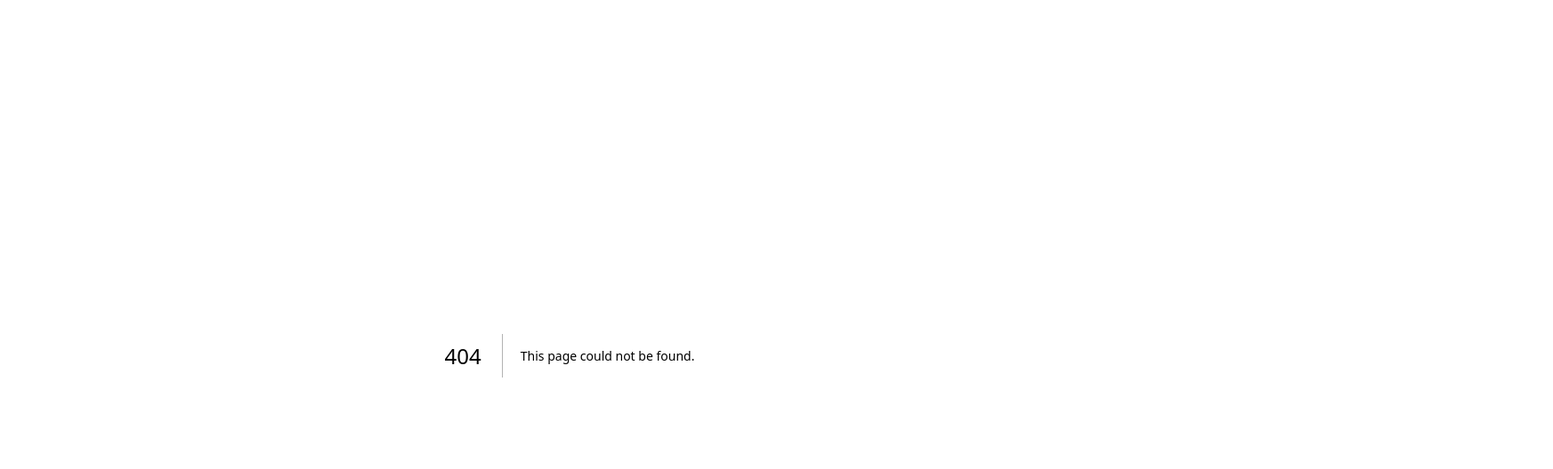
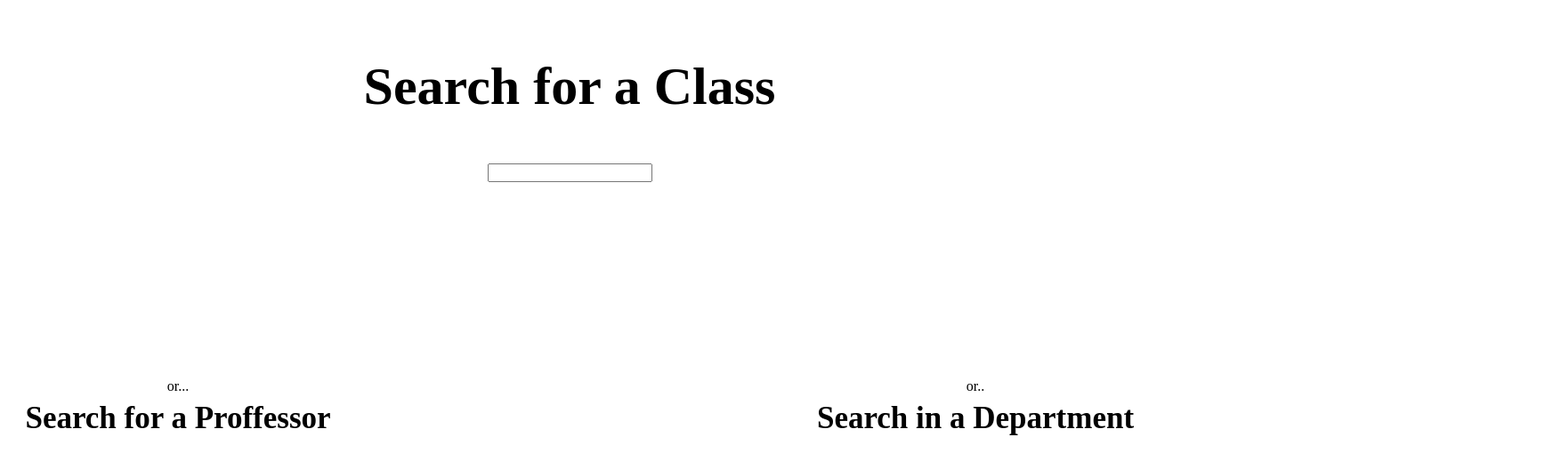
Before and after one commit to DaDevFox/testudo-tracker, a Next.js app: page /search-page in a window 1280 px wide. Before the commit this address had no page. Shown: the top 528 px of the page at 89% size, 1745 px wide, since content can reach past the window. Built offline with nearby package versions, Linux system fonts and the light colour scheme.

Commit message:
Adding the inital search page and its styles

```diff
--- /dev/null
+++ b/src/pages/search-page.js
@@ -0,0 +1,56 @@
+import '@/styles/search-page.css'
+import { useState, useEffect } from 'react'
+import Modal from "@/components/Modal"
+
+
+
+const Search = () => {
+
+
+    const [value, setValue] = useState('')
+
+    const onChange = (e) => {
+        setValue(e.target.value)
+    }
+
+    const testName = "John"
+
+
+
+    return (
+    <div>
+        <div className='main-div'>
+            <h1>Search for a Class</h1>
+            <div className='search-conatiner'>
+                <div className='search-inner'>
+                    <input type='text' value={value} onChange={onChange}></input>
+                </div>
+
+            </div>
+
+
+        </div>
+
+
+
+        <div className='prof-div'>
+            <p>or...</p>
+            <b></b>
+            <h2 >Search for a Proffessor</h2>
+        </div>
+
+        <div className='dept-div'>
+            <p>or..</p>
+            <b></b>
+            <h2>Search in a Department</h2>
+        </div>
+
+
+    </div>
+
+
+    )
+
+}
+
+export default Search
--- a/src/styles/search-page.css
+++ b/src/styles/search-page.css
@@ -61,3 +61,43 @@ body.active-modal {
     margin-left: 70%;
     margin-bottom: 1.5%;
 }
+
+
+/* Search Page Styles*/
+
+.main-div {
+    margin: 5% 0;
+    width: 100%;
+    text-align: center;
+    font-size: 30px;
+
+}
+
+.prof-div {
+    position:absolute;
+    margin: 11% -35%;
+    width: 100%;
+    text-align: center;
+}
+
+.dept-div {
+    position:absolute;
+    margin: 11% 35%;
+    width: 100%;
+    text-align: center;
+}
+
+h2 {
+    font-size: 35px;
+    margin: -0.7%;
+}
+
+.dropdown {
+    display: flex;
+    flex-direction: column;
+
+}
+
+.h1 {
+    margin: 0 0;
+}
```
